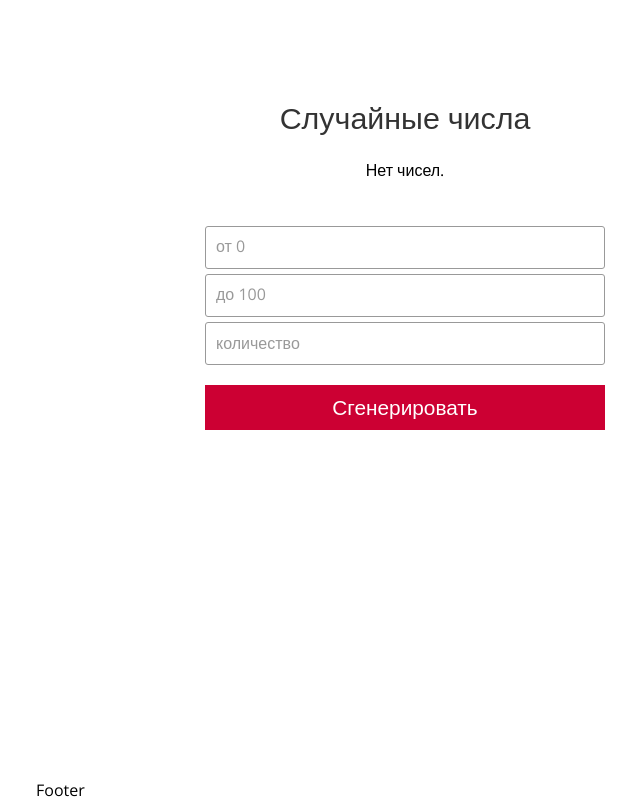
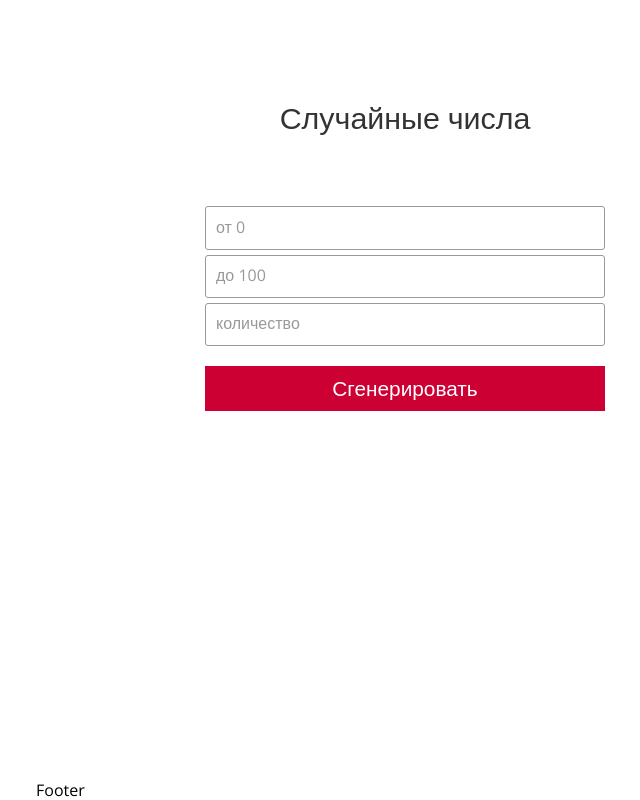
Before and after one commit to Binatik/randomizer, a React app: page / in a window 1280 px wide. Shown: the whole page, without its empty margins (235-875 px from the left). Built offline with nearby package versions, Linux system fonts and the light colour scheme.

Commit message:
новая проверка

```diff
--- a/src/components/Content.jsx
+++ b/src/components/Content.jsx
@@ -49,7 +49,7 @@ const Title = styled.h1`
 const Content = () => {
   const dispatch = useDispatch();
 
-  const { numbers, min, max } = useSelector(getRandomState);
+  const { numbers, min, max, isNumber } = useSelector(getRandomState);
 
   function updateNumber() {
     return dispatch(getRandom());
@@ -62,7 +62,7 @@ const Content = () => {
           <FlexContainer>
             <Title>Случайные числа</Title>
             <NumberContainer>
-              {numbers.length > 0 && numbers.length < 999 ? numbers.map((element, index) => <Number key={index}>{element}</Number>) : "Нет чисел."}
+              {isNumber ? numbers.map((element, index) => <Number key={index}>{element}</Number>) : <Number>Нет чисел</Number>}
             </NumberContainer>
             <Container>
               <InputText labelId={"minValue"} text={"от " + min} actions={setValueMin} />
--- a/src/toolkit/slice/random.js
+++ b/src/toolkit/slice/random.js
@@ -4,6 +4,7 @@ const initialState = {
   min: 0,
   max: 100,
   quantity: 1,
+  isNumber: true,
   numbers: [],
 };
 
@@ -26,10 +27,16 @@ const random = createSlice({
       state.numbers.length = 0;
       let { min, max, quantity } = state;
 
-      for (let i = 0; i < quantity; i++) {
-        min = Math.ceil(min);
-        max = Math.floor(max);
-        state.numbers.push(Math.floor(Math.random() * (max - min)) + min);
+      min = Math.ceil(min);
+      max = Math.floor(max);
+
+      if (quantity > 0 && quantity < 1000) state.isNumber = true;
+      else state.isNumber = false;
+
+      if (state.isNumber) {
+        for (let i = 0; i < quantity; i++) {
+          state.numbers.push(Math.floor(Math.random() * (max - min)) + min);
+        }
       }
     },
   },
```
